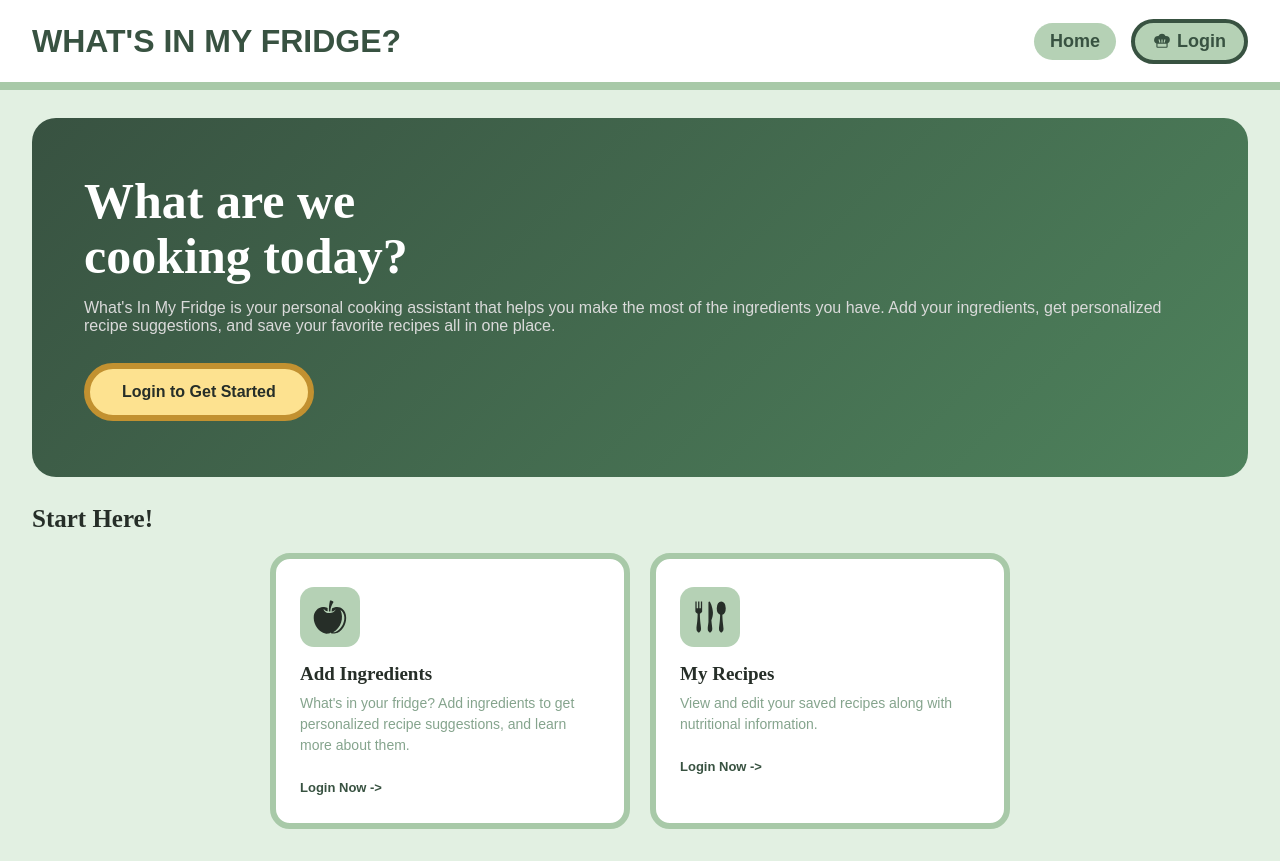
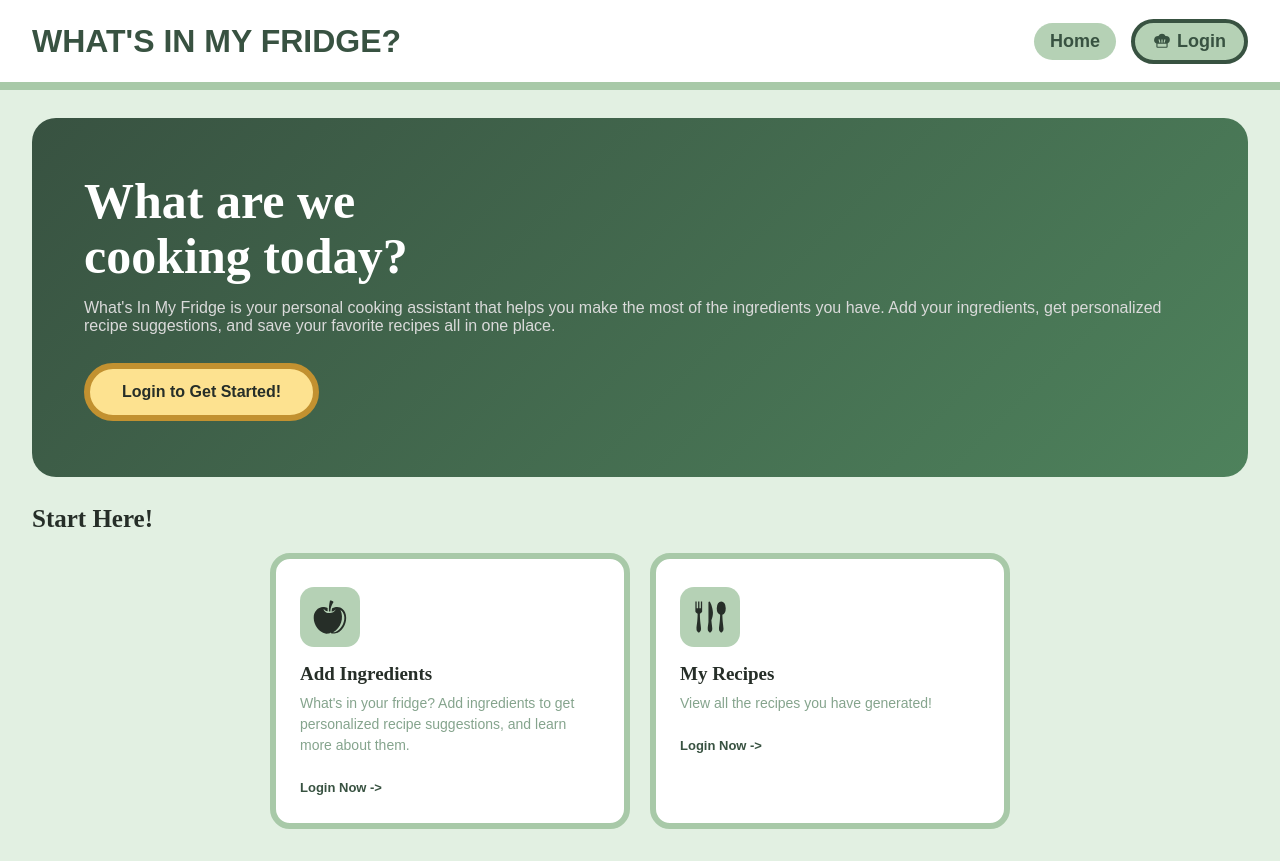
Before and after one commit to aditi-j25/What-s-in-my-Fridge-, a React app in the folder frontend/: page /home in a window 1280 px wide. Built offline with nearby package versions, Linux system fonts and the light colour scheme; the HTML template or start-up script is replaced by a standard one; a web font is replaced by a local one.

Commit message:
Small edits.

```diff
--- a/frontend/src/Pages/HomePage.jsx
+++ b/frontend/src/Pages/HomePage.jsx
@@ -20,7 +20,7 @@ function HomePage({ isLoggedIn, onLogout }) {
     {
       icon: <GiForkKnifeSpoon />,
       title: "My Recipes",
-      desc: "View and edit your saved recipes along with nutritional information.",
+      desc: "View all the recipes you have generated!",
       path: isLoggedIn ? "/myrecipes" : "/login",
       colorClass: "card-recipes",
     },
@@ -87,7 +87,7 @@ function HomePage({ isLoggedIn, onLogout }) {
               className="hero-btn"
               onClick={() => navigate("/login")}
             >
-              Login to Get Started
+              Login to Get Started!
             </button>
           </div>
 
```
